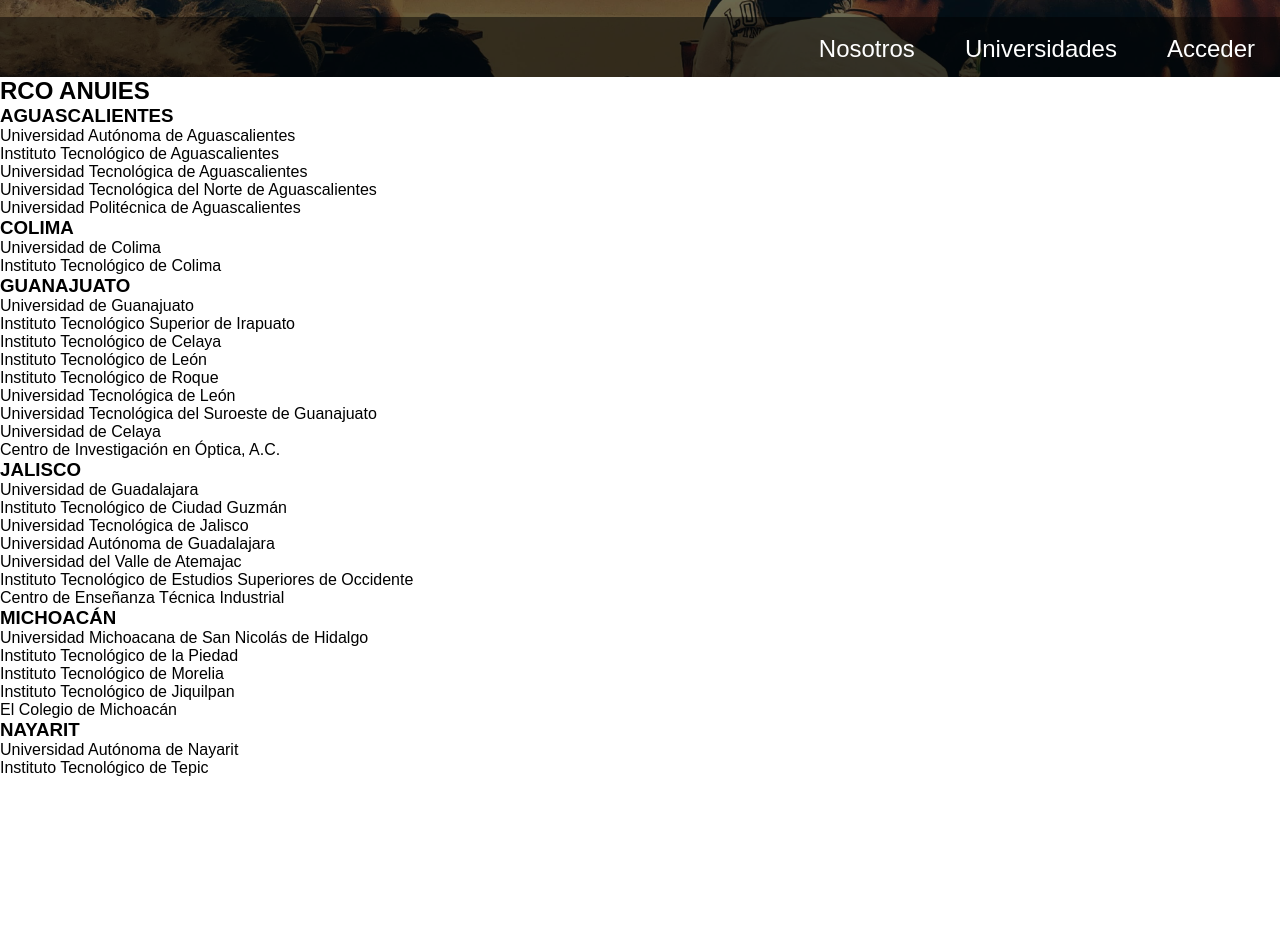
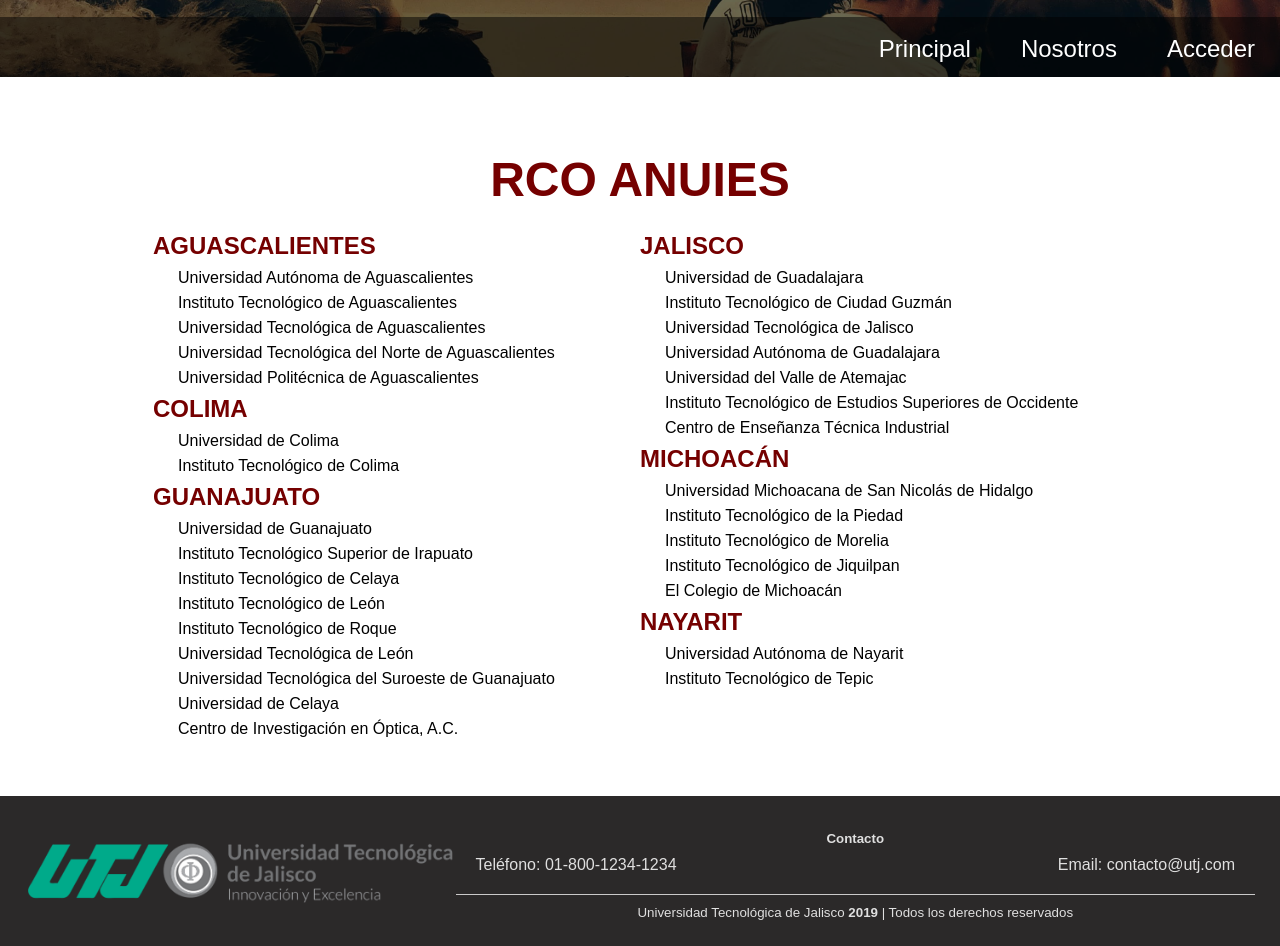
Before and after one commit to RoCuTeam/tutorias, a plain HTML site: page universidades.html in a window 1280 px wide. Shown: the part 323-1269 px from the top of the page. Before the commit the page ends 1100 px from the top, so only its background shows below. Drawn offline with Linux system fonts and the light colour scheme.

Commit message:
Estilos universidades y links de páginas

```diff
--- /dev/null
+++ b/css/universidades.sass
@@ -0,0 +1,34 @@
+@import botones
+@import footer
+
+main
+  width: 100%
+
+  article
+    width: 80%
+    margin: 25px 10%
+    padding: 25px
+    text-align: justify
+    display: flex
+    flex-flow: row wrap
+    justify-content: space-between
+    align-items: stretch
+
+    h2
+      margin: 25px
+      width: 100%
+      font-size: 48px
+      text-align: center
+      color: $primary
+
+    h3
+      font-size: 24px
+      color: $primary
+
+    .estados
+      width: 50%
+      ul
+        list-style: none
+        margin: 5px 0 5px 25px
+        li
+          line-height: 25px
--- a/universidades.html
+++ b/universidades.html
@@ -6,6 +6,7 @@
 	<link rel="shortcut icon" href="img/logo.png">
 	<title>Programa Institucional de Tutorias</title>
 	<link rel="stylesheet" type="text/css" href="css/index.css">
+	<link rel="stylesheet" type="text/css" href="css/universidades.css">
 </head>
 <body>
 	<header>
@@ -14,9 +15,9 @@
 			<div class="over-content" id="over-content"></div>
 			<nav>
 				<ul>
-					<a href="nosotros.html"> <li>Nosotros</li> </a>
-					<a href="universidades.html"> <li>Universidades</li> </a>
-					<a onClick = "login()"> <li>Acceder</li> </a>
+					<a href="index.html"> <li>Principal</li> </a>
+					<a href="nosotros.html"><li>Nosotros</li> </a>
+					<a onClick = "login()"><li>Acceder</li> </a>
 				</ul>
 			</nav>
 		</div>
@@ -24,7 +25,6 @@
 
   <main>
     <section class="universidades">
-      <!--div class="image" style="background-image: url('img/')"></div-->
       <article class="">
         <h2>RCO ANUIES</h2>
         <div class="estados">
@@ -85,7 +85,22 @@
     </section>
   </main>
 
-	<footer></footer>
+	<footer>
+		<div class="logo" style="background-image: url('img/utj.png')">
+		</div>
+		<div class="identidad">
+			<div class="contacto">
+				<h5>Contacto</h5>
+				<ul class="contacto-info">
+					<li>Teléfono: 01-800-1234-1234</li>
+					<li>Email: contacto@utj.com</li>
+				</ul>
+			</div>
+			<div class="legal">
+				<small>Universidad Tecnológica de Jalisco <b>2019</b> | Todos los derechos reservados</small>
+			</div>
+		</div>
+	</footer>
 
 	<script type="text/javascript" src="js/index.js"></script>
 </body>
```
Also changed, not shown: nosotros.html (+1 -1 lines), css/universidades.css (added).
